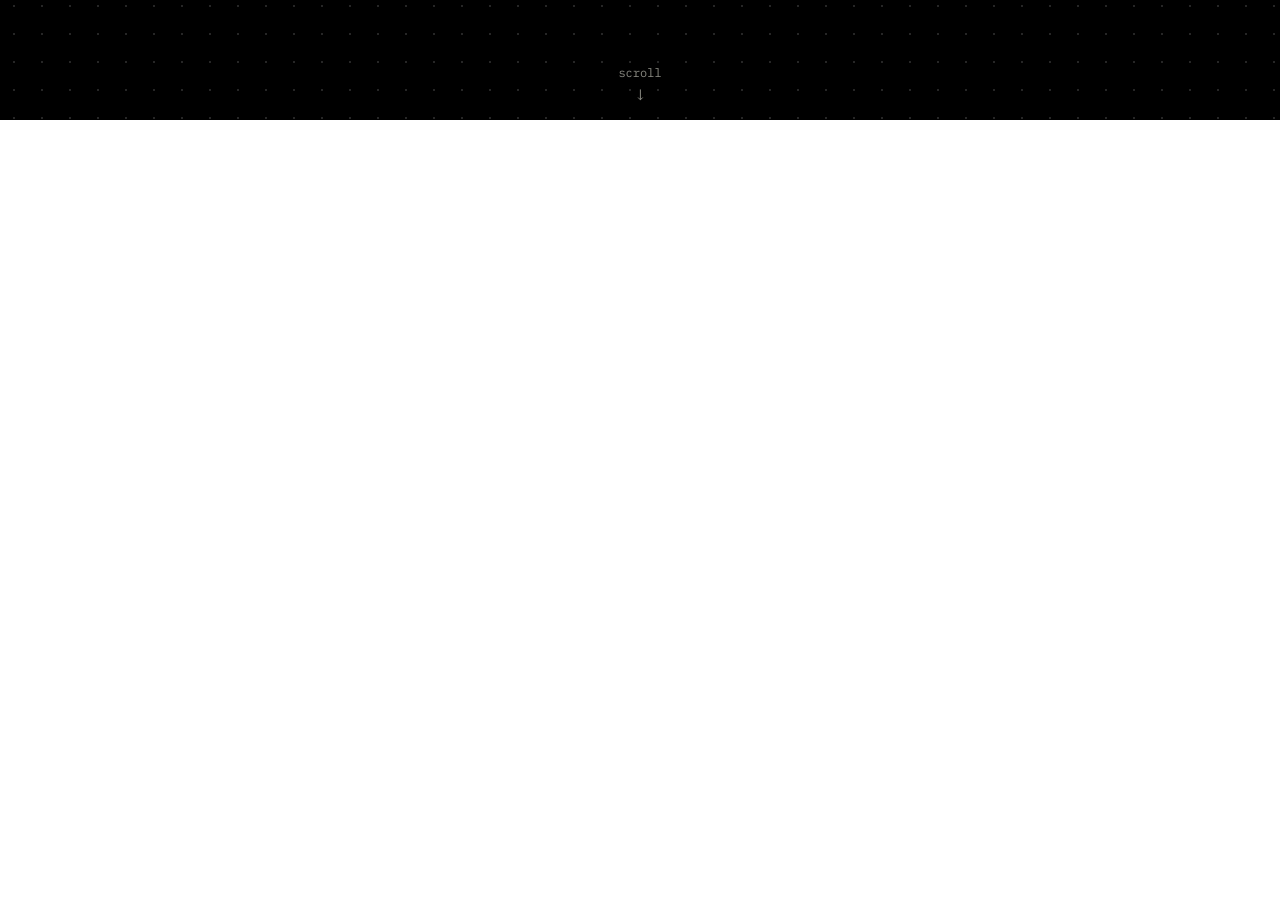
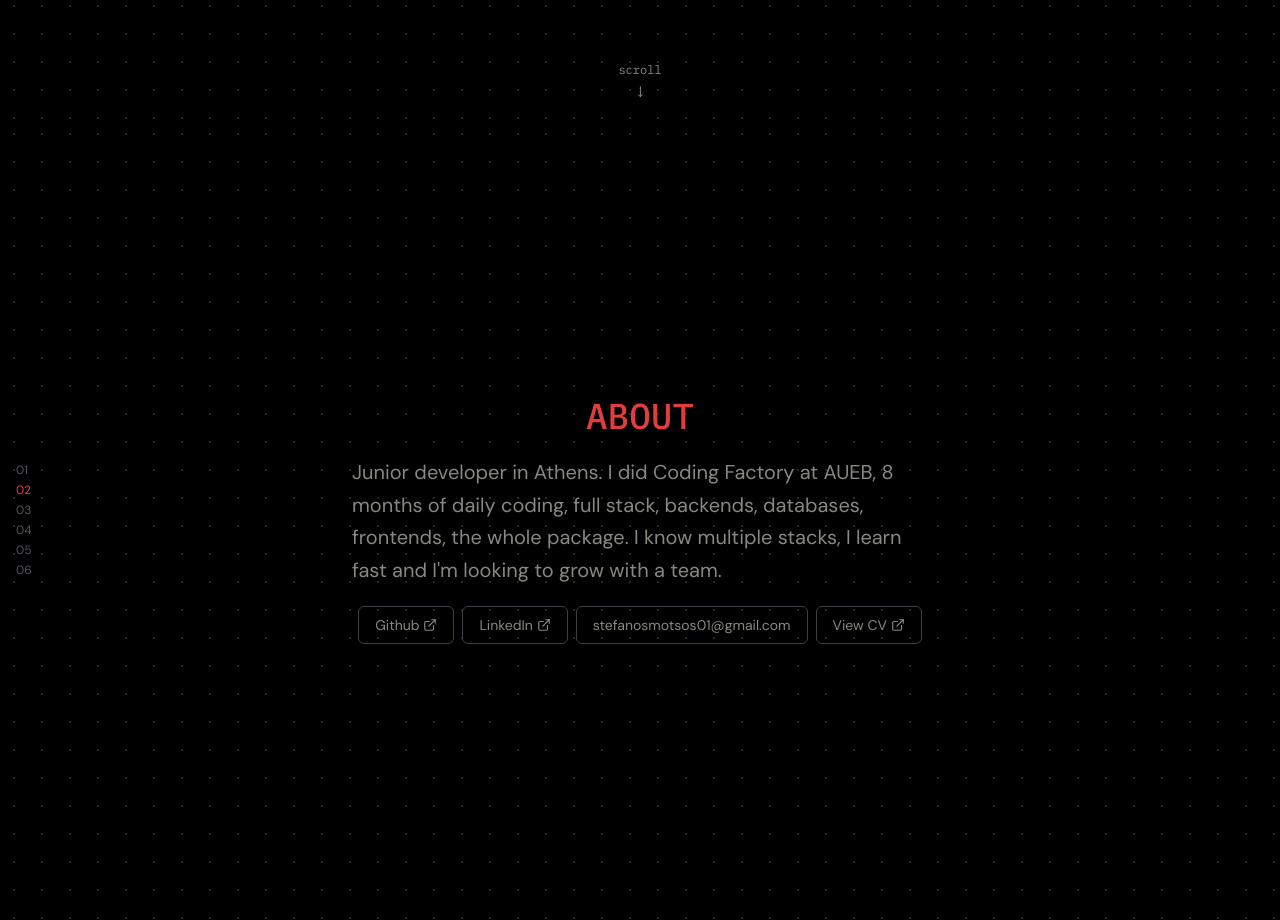
Before and after one commit to StefanosMotsos/portfolio, a React (Vite) app: page / in a window 1280 px wide. Shown: the part 680-1600 px from the top of the page. Before the commit the page ends 800 px from the top, so only its background shows below. Built offline with nearby package versions, Linux system fonts and the light colour scheme.

Commit message:
feat: added About component

```diff
--- a/src/App.tsx
+++ b/src/App.tsx
@@ -1,5 +1,6 @@
 import Navbar from "./components/Navbar.tsx";
 import Hero from "./components/Hero.tsx";
+import About from "./components/About.tsx";
 
 function App() {
 
@@ -7,6 +8,7 @@ function App() {
     <>
       <Navbar/>
       <Hero/>
+      <About/>
     </>
   )
 }
--- /dev/null
+++ b/src/components/About.tsx
@@ -0,0 +1,26 @@
+import LineNumbers from "../ui/LineNumbers.tsx";
+import LinkButton from "../ui/LinkButton.tsx";
+
+const About = () => {
+    return (
+        <>
+            <section className='flex flex-col items-center justify-center
+                dot-bg bg-black relative min-h-screen gap-5'>
+                <LineNumbers highlight={2} />
+                <h2 className='text-stef-red text-4xl font-medium ibm'>ABOUT</h2>
+                <p className='text-stef-muted max-w-xl leading-relaxed text-xl'>Junior developer in Athens. I did Coding Factory at AUEB,
+                    8 months of daily coding, full stack, backends, databases, frontends, the whole package.
+                    I know multiple stacks, I learn fast and I'm looking to grow with a team.
+                </p>
+                <div className='flex items-center justify-center gap-2'>
+                    <LinkButton href={"https://github.com/StefanosMotsos"} label={'Github'} newTab={true} />
+                    <LinkButton href={"https://www.linkedin.com/in/stefanos-motsos/"} label={'LinkedIn'} newTab={true} />
+                    <LinkButton href={"mailto:stefanosmotsos01@gmail.com"} label={'stefanosmotsos01@gmail.com'} />
+                    <LinkButton href={"/portfolio/Stefanos_Motsos_CV.docx"} label={"View CV"} newTab={true} />
+                </div>
+            </section>
+        </>
+    )
+}
+
+export default About;
--- a/src/ui/LinkButton.tsx
+++ b/src/ui/LinkButton.tsx
@@ -5,8 +5,12 @@ const LinkButton = (
     { href, label, newTab = false, showArrow = false }: ButtonProps) => {
     return (
         <>
-            <a href={href} className='flex items-center gap-1 text-stef-muted text-sm border border-zinc-700 rounded-md
-                px-4 py-2 hover:text-stef-red hover:border-stef-red hover:bg-stef-red/20 transition-colors'>
+            <a
+                href={href}
+                target={newTab ? '_blank' : undefined}
+                rel={newTab ? 'noopener noreferrer' : undefined}
+                className='flex items-center gap-1 text-stef-muted text-sm border border-zinc-700 rounded-md
+                    px-4 py-2 hover:text-stef-red hover:border-stef-red hover:bg-stef-red/20 transition-colors'>
                 {label}
                 {newTab ? <ExternalLink size={14}/> : showArrow && <MoveDown size={14}/>}
             </a>
```
